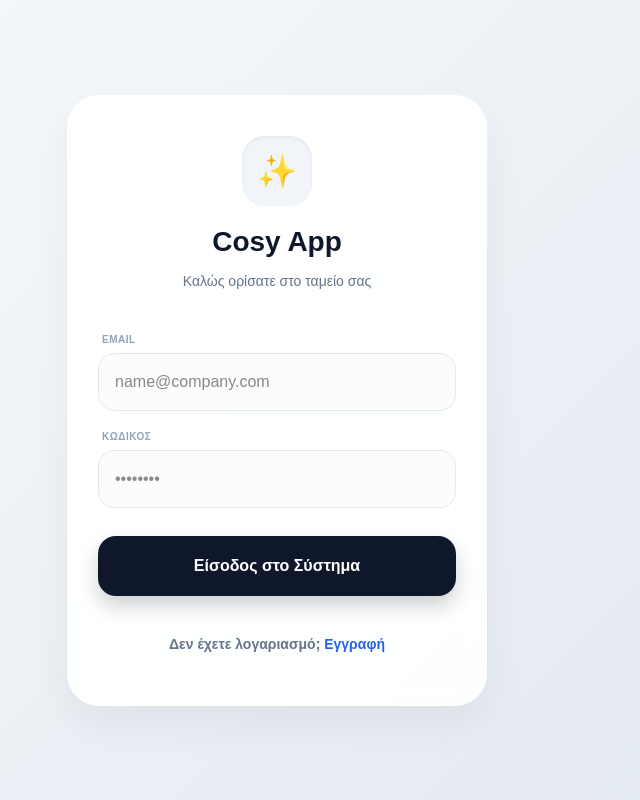
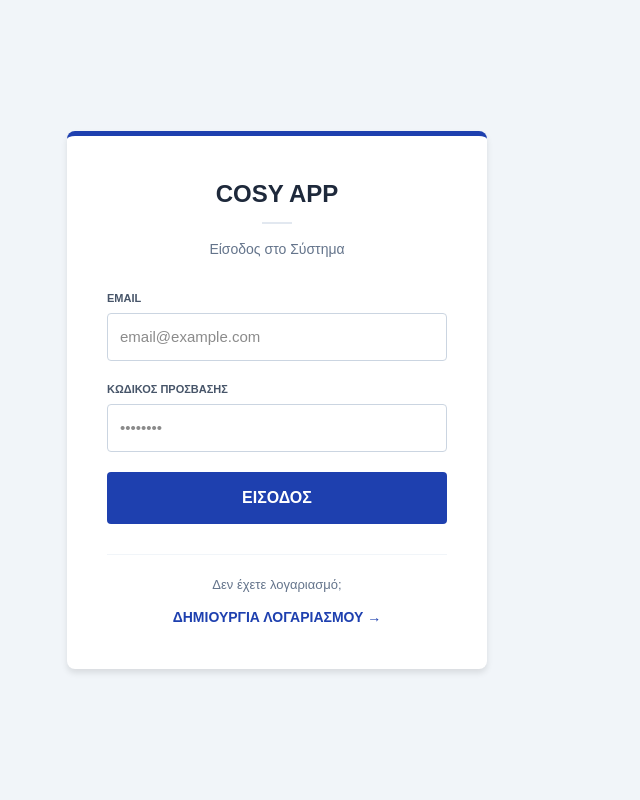
Before and after one commit to tsigris/cosy-management, a Next.js app: page /login in a window 1280 px wide. Shown: the whole page, without its empty margins (363-1003 px from the left). Built offline with nearby package versions, Linux system fonts and the light colour scheme.

Commit message:
Update page.tsx

```diff
--- a/src/app/login/page.tsx
+++ b/src/app/login/page.tsx
@@ -2,6 +2,7 @@
 import { useState } from 'react'
 import { supabase } from '@/lib/supabase'
 import { useRouter } from 'next/navigation'
+import Link from 'next/link'
 
 export default function LoginPage() {
   const [email, setEmail] = useState('')
@@ -11,7 +12,7 @@ export default function LoginPage() {
 
   const handleLogin = async (e: React.FormEvent) => {
     e.preventDefault()
-    if (!email || !password) return alert('Συμπληρώστε email και κωδικό')
+    if (!email || !password) return alert('Παρακαλώ συμπληρώστε τα στοιχεία σας.')
     setLoading(true)
 
     const { error } = await supabase.auth.signInWithPassword({
@@ -19,7 +20,7 @@ export default function LoginPage() {
       password: password.trim()
     })
 
-    if (error) alert('Σφάλμα Εισόδου: ' + error.message)
+    if (error) alert('Σφάλμα: ' + error.message)
     else {
       router.push('/')
       router.refresh()
@@ -27,138 +28,48 @@ export default function LoginPage() {
     setLoading(false)
   }
 
-  const handleSignUp = async () => {
-    if (!email || !password || password.length < 6) {
-      return alert('Βάλτε έγκυρο email και κωδικό τουλάχιστον 6 χαρακτήρων')
-    }
-    setLoading(true)
-    const { data, error } = await supabase.auth.signUp({
-      email: email.trim(),
-      password: password.trim()
-    })
-    if (error) alert('Σφάλμα Εγγραφής: ' + error.message)
-    else if (data.user) alert('Ο λογαριασμός δημιουργήθηκε! Κάντε τώρα Είσοδο.')
-    setLoading(false)
-  }
-
   return (
     <main style={containerStyle}>
-      <div style={glassCardStyle}>
-        {/* ICON & TITLE */}
-        <div style={{ textAlign: 'center', marginBottom: '40px' }}>
-          <div style={logoCircleStyle}>✨</div>
-          <h1 style={titleStyle}>Cosy App</h1>
-          <p style={subtitleStyle}>Καλώς ορίσατε στο ταμείο σας</p>
+      <div style={loginCardStyle}>
+        <div style={headerStyle}>
+          <h1 style={brandStyle}>COSY APP</h1>
+          <div style={dividerStyle} />
+          <p style={instructionStyle}>Είσοδος στο Σύστημα</p>
         </div>
 
-        <form onSubmit={handleLogin} style={{ display: 'flex', flexDirection: 'column', gap: '18px' }}>
-          <div style={inputGroup}>
+        <form onSubmit={handleLogin} style={formStyle}>
+          <div style={fieldGroup}>
             <label style={labelStyle}>EMAIL</label>
-            <input
-              type="email"
-              placeholder="name@company.com"
-              value={email}
-              onChange={e => setEmail(e.target.value)}
-              style={inputStyle}
-            />
+            <input type="email" value={email} onChange={e => setEmail(e.target.value)} style={inputStyle} placeholder="email@example.com" />
           </div>
-
-          <div style={inputGroup}>
-            <label style={labelStyle}>ΚΩΔΙΚΟΣ</label>
-            <input
-              type="password"
-              placeholder="••••••••"
-              value={password}
-              onChange={e => setPassword(e.target.value)}
-              style={inputStyle}
-            />
+          <div style={fieldGroup}>
+            <label style={labelStyle}>ΚΩΔΙΚΟΣ ΠΡΟΣΒΑΣΗΣ</label>
+            <input type="password" value={password} onChange={e => setPassword(e.target.value)} style={inputStyle} placeholder="••••••••" />
           </div>
-
-          <button type="submit" disabled={loading} style={mainBtn}>
-            {loading ? 'ΓΙΝΕΤΑΙ ΣΥΝΔΕΣΗ...' : 'Είσοδος στο Σύστημα'}
-          </button>
-
-          <button type="button" onClick={handleSignUp} disabled={loading} style={secBtn}>
-            Δεν έχετε λογαριασμό; <span style={{ color: '#2563eb' }}>Εγγραφή</span>
+          <button type="submit" disabled={loading} style={submitBtnStyle}>
+            {loading ? 'ΤΑΥΤΟΠΟΙΗΣΗ...' : 'ΕΙΣΟΔΟΣ'}
           </button>
         </form>
+
+        <div style={footerStyle}>
+          <p style={{fontSize:'13px', color:'#64748b', marginBottom:'10px'}}>Δεν έχετε λογαριασμό;</p>
+          <Link href="/register" style={{color:'#1e40af', fontWeight:'700', textDecoration:'none', fontSize:'14px'}}>ΔΗΜΙΟΥΡΓΙΑ ΛΟΓΑΡΙΑΣΜΟΥ →</Link>
+        </div>
       </div>
     </main>
   )
 }
 
-// ΜΟΝΤΕΡΝΑ STYLES (PURE CSS)
-const containerStyle = {
-  minHeight: '100vh',
-  display: 'flex',
-  alignItems: 'center',
-  justifyContent: 'center',
-  background: 'linear-gradient(135deg, #f8fafc 0%, #e2e8f0 100%)',
-  padding: '20px',
-  fontFamily: 'sans-serif'
-};
-
-const glassCardStyle = {
-  backgroundColor: 'rgba(255, 255, 255, 0.95)',
-  padding: '40px 30px',
-  borderRadius: '32px',
-  boxShadow: '0 20px 40px rgba(0,0,0,0.05)',
-  width: '100%',
-  maxWidth: '420px',
-  backdropFilter: 'blur(10px)',
-  border: '1px solid white'
-};
-
-const logoCircleStyle = {
-  width: '70px',
-  height: '70px',
-  backgroundColor: '#f1f5f9',
-  borderRadius: '22px',
-  display: 'flex',
-  alignItems: 'center',
-  justifyContent: 'center',
-  fontSize: '32px',
-  margin: '0 auto 15px auto',
-  boxShadow: 'inset 0 2px 4px rgba(0,0,0,0.05)'
-};
-
-const titleStyle = { fontSize: '28px', fontWeight: '900', color: '#0f172a', margin: '0' };
-const subtitleStyle = { fontSize: '14px', color: '#64748b', marginTop: '8px', fontWeight: '500' };
-
-const inputGroup = { display: 'flex', flexDirection: 'column' as const, gap: '6px' };
-const labelStyle = { fontSize: '10px', fontWeight: '800', color: '#94a3b8', letterSpacing: '0.5px', paddingLeft: '4px' };
-
-const inputStyle = {
-  padding: '16px',
-  borderRadius: '16px',
-  border: '1px solid #e2e8f0',
-  fontSize: '16px',
-  outline: 'none',
-  transition: 'border-color 0.2s',
-  backgroundColor: '#fcfcfc'
-};
-
-const mainBtn = {
-  backgroundColor: '#0f172a', // Σκούρο μπλε/μαύρο για πιο premium αίσθηση
-  color: 'white',
-  padding: '18px',
-  borderRadius: '18px',
-  border: 'none',
-  fontWeight: 'bold' as const,
-  fontSize: '16px',
-  cursor: 'pointer',
-  marginTop: '10px',
-  boxShadow: '0 10px 20px rgba(15, 23, 42, 0.2)',
-  transition: 'transform 0.1s'
-};
-
-const secBtn = {
-  backgroundColor: 'transparent',
-  color: '#64748b',
-  padding: '10px',
-  border: 'none',
-  cursor: 'pointer',
-  fontSize: '14px',
-  fontWeight: '600' as const,
-  marginTop: '10px'
-};
+// STYLES (Όπως τα συμφωνήσαμε πριν)
+const containerStyle = { minHeight: '100vh', display: 'flex', alignItems: 'center', justifyContent: 'center', backgroundColor: '#f1f5f9', fontFamily: 'sans-serif', padding: '20px' };
+const loginCardStyle = { backgroundColor: '#ffffff', width: '100%', maxWidth: '420px', padding: '40px', borderRadius: '8px', boxShadow: '0 4px 6px rgba(0,0,0,0.1)', borderTop: '5px solid #1e40af' };
+const headerStyle = { textAlign: 'center' as const, marginBottom: '30px' };
+const brandStyle = { fontSize: '24px', fontWeight: '800', color: '#1e293b', margin: '0 0 10px 0' };
+const dividerStyle = { height: '2px', width: '30px', backgroundColor: '#e2e8f0', margin: '0 auto 15px auto' };
+const instructionStyle = { fontSize: '14px', color: '#64748b' };
+const formStyle = { display: 'flex', flexDirection: 'column' as const, gap: '20px' };
+const fieldGroup = { display: 'flex', flexDirection: 'column' as const, gap: '6px' };
+const labelStyle = { fontSize: '11px', fontWeight: '700', color: '#475569' };
+const inputStyle = { padding: '12px', borderRadius: '4px', border: '1px solid #cbd5e1', fontSize: '15px' };
+const submitBtnStyle = { backgroundColor: '#1e40af', color: '#ffffff', padding: '14px', borderRadius: '4px', border: 'none', fontWeight: '700', cursor: 'pointer' };
+const footerStyle = { marginTop: '30px', textAlign: 'center' as const, borderTop: '1px solid #f1f5f9', paddingTop: '20px' };
```
